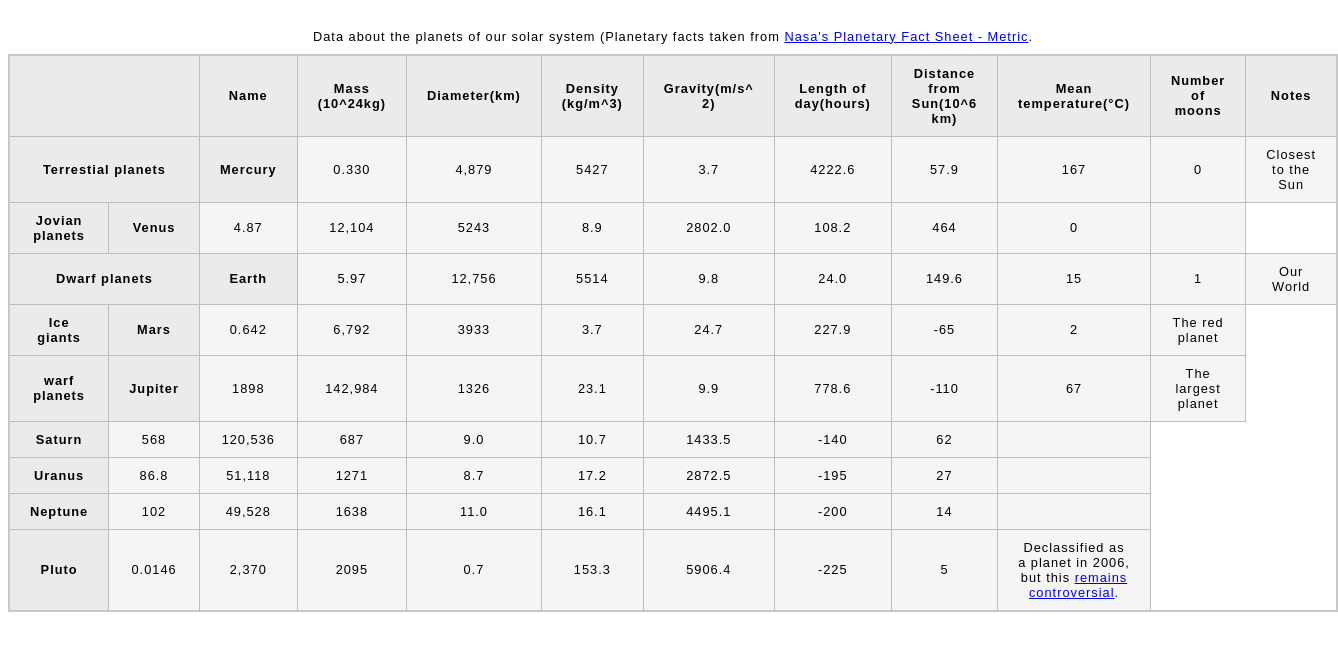
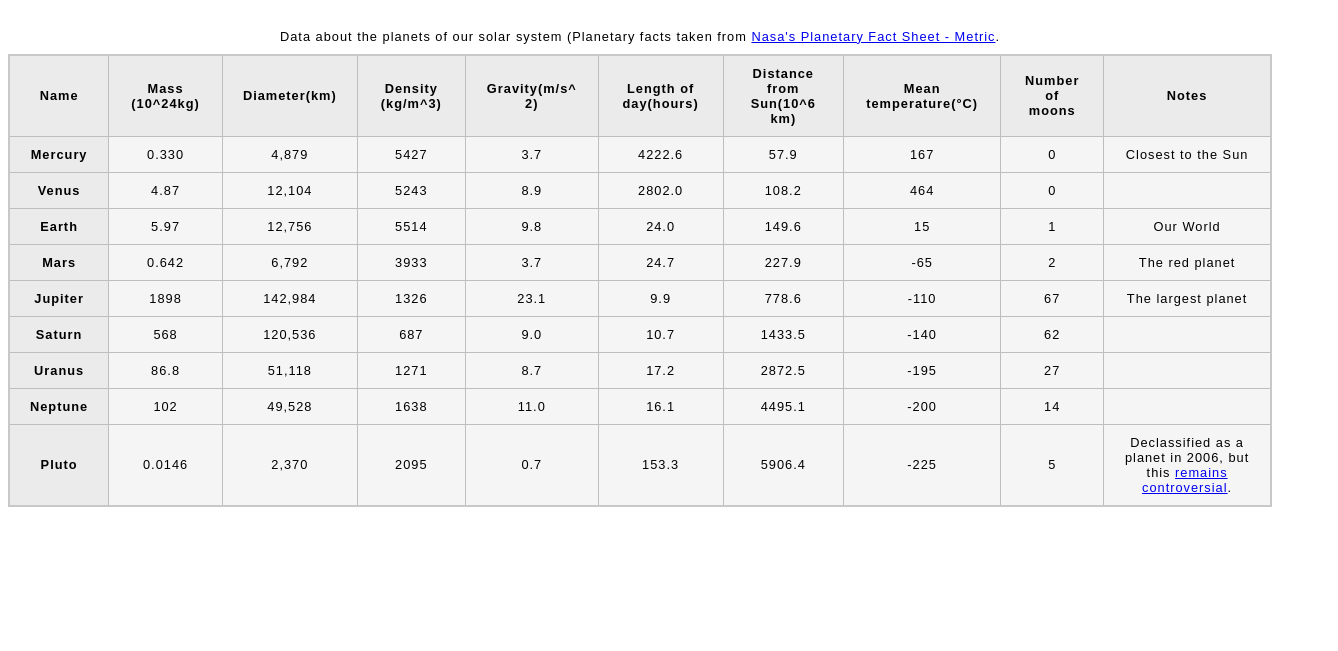
Before and after one commit to EddieHarmonJr/numerouno, a plain HTML site: page structuring_planet_data/blank-template.html in a window 1280 px wide. Shown: the part 61-712 px from the top of the page, 1338 px wide, since content can reach past the window. Drawn offline with Linux system fonts and the light colour scheme.

Commit message:
this is the version without the first column.

```diff
--- a/structuring_planet_data/blank-template.html
+++ b/structuring_planet_data/blank-template.html
@@ -15,7 +15,6 @@
         </caption>
         <thead>
             <tr>
-                <th colspan="2"></th>
                 <th>Name</th>
                 <th>Mass (10^24kg)</th>
                 <th>Diameter(km)</th>
@@ -29,7 +28,6 @@
             </tr>
         </thead>
         <tbody>
-            <th rowspan="4" colspan="2" >Terrestial planets</th>
             <th>Mercury</th>
             <td>0.330</td>
             <td>4,879</td>
@@ -43,7 +41,6 @@
 
         </tbody>
         <tbody>
-            <th rowspan="4" colspan="1" >Jovian planets</th>
             <th>Venus</th>
             <td>4.87</td>
             <td>12,104</td>
@@ -57,7 +54,6 @@
 
         </tbody>
         <tbody>
-            <th colspan="2" >Dwarf planets</th>
             <th>Earth</th>
             <td>5.97</td>
             <td>12,756</td>
@@ -71,7 +67,6 @@
 
         </tbody>
         <tbody>
-            <th rowspan="2" colspan="1" >Ice giants</th>
             <th>Mars</th>
             <td>0.642</td>
             <td>6,792</td>
@@ -85,7 +80,6 @@
 
         </tbody>
         <tbody>
-            <th rowspan="2" colspan="1" >warf planets</th>
             <th>Jupiter</th>
             <td>1898</td>
             <td>142,984</td>
@@ -147,7 +141,8 @@
             <td>5906.4</td>
             <td>-225</td>
             <td>5</td>
-            <td>Declassified as a planet in 2006, but this <a href="http://www.usatoday.com/story/tech/2014/10/02/pluto-planet-solar-system/16578959/">remains controversial</a>.</td>
+            <td>Declassified as a planet in 2006, but this
+                <a href="http://www.usatoday.com/story/tech/2014/10/02/pluto-planet-solar-system/16578959/">remains controversial</a>.</td>
 
         </tbody>
     </table>
```
